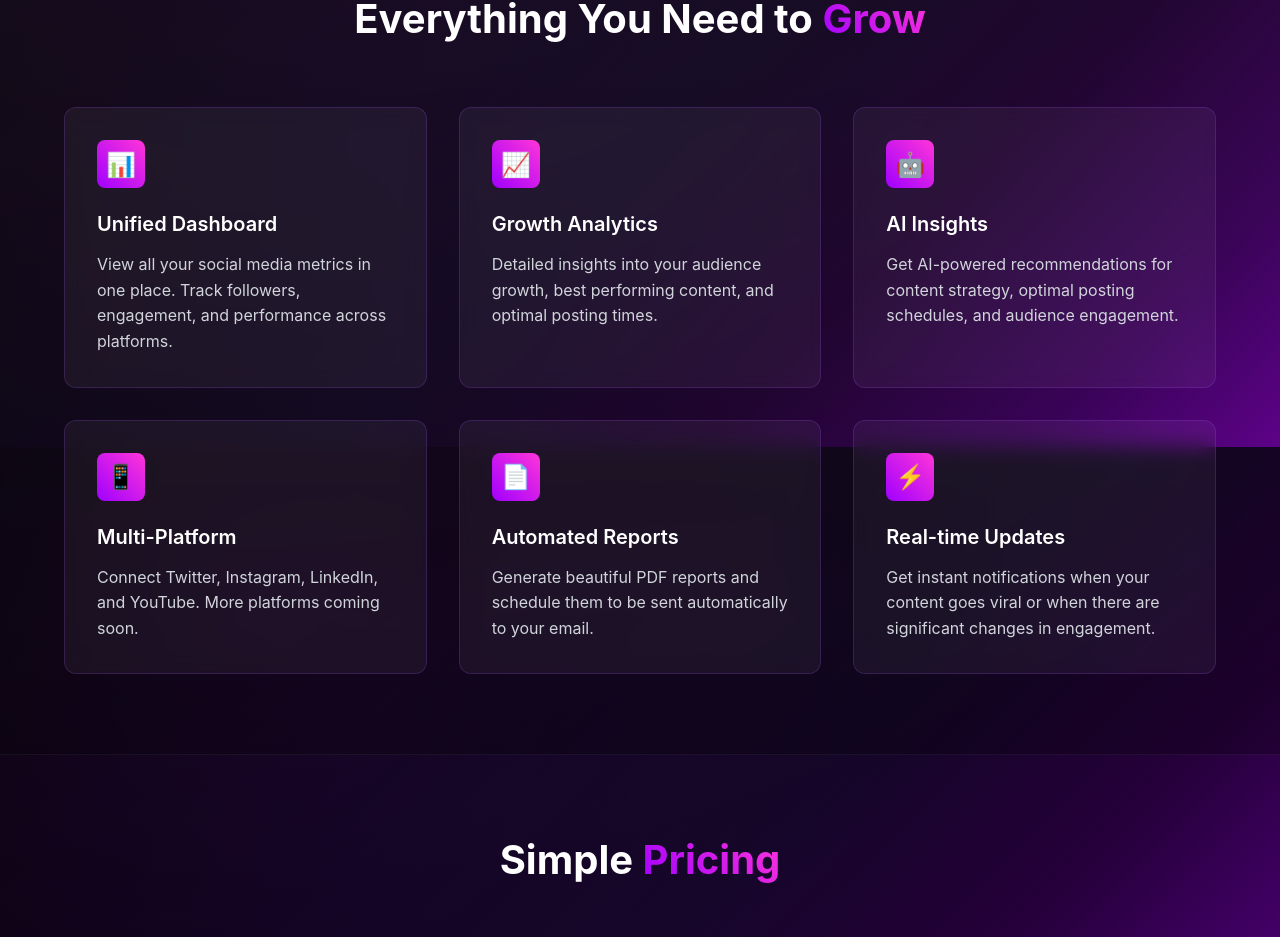
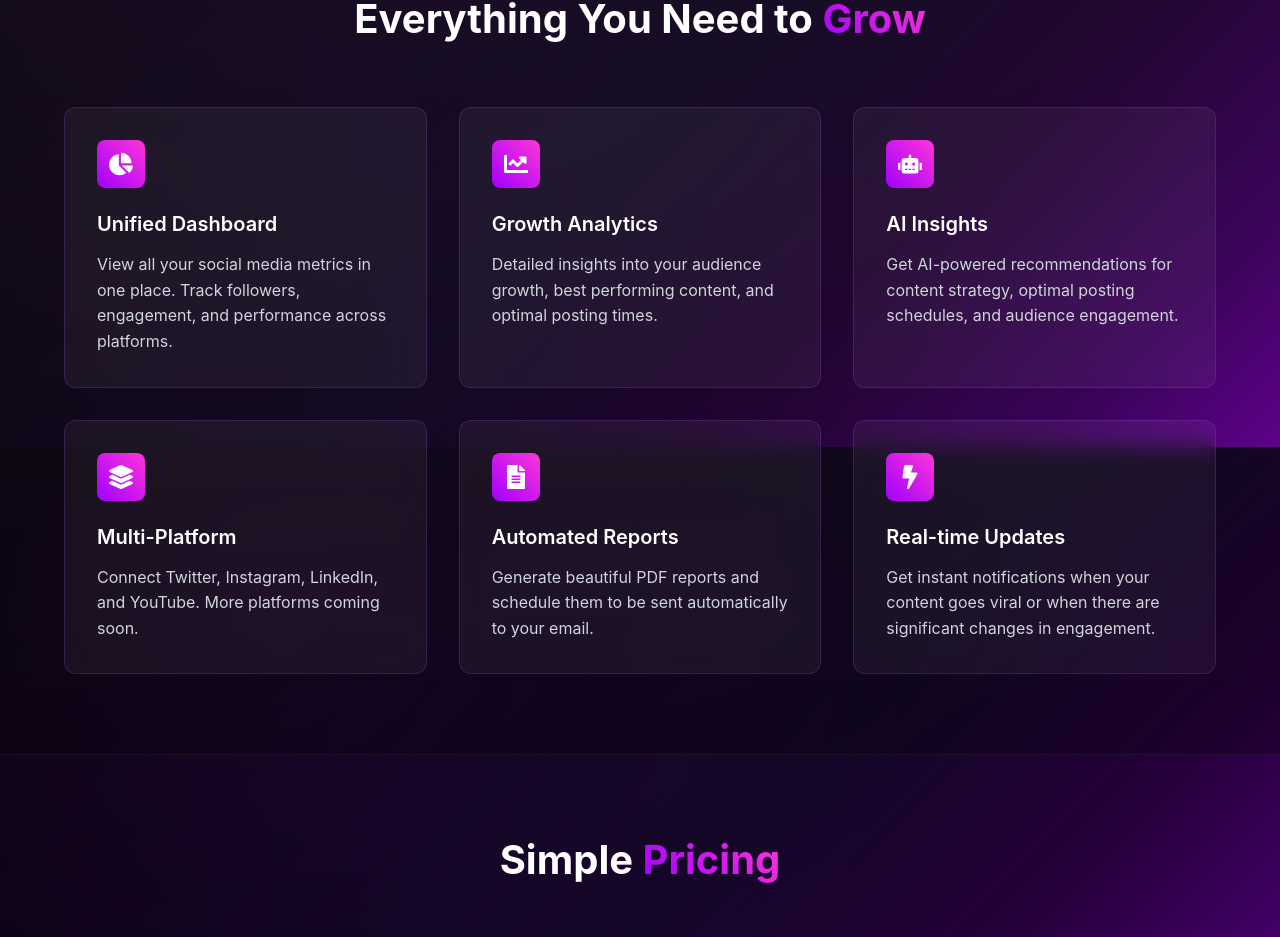
Before and after one commit to yashhhgoswami/SocioVertex-frontend, a React (Vite) app: page / in a window 1280 px wide. Shown: the part 1153-2090 px from the top of the page. Built offline with nearby package versions, Linux system fonts and the light colour scheme.

Commit message:
feat(features): replace emoji placeholders with react-icons for professional look

```diff
--- a/src/pages/LandingPage.jsx
+++ b/src/pages/LandingPage.jsx
@@ -1,7 +1,7 @@
 import React from 'react';
 import './LandingPage.css';
 import SocioVertexLogo from '../assets/logos/SocioVertex.svg';
-import { FaCreditCard, FaChartLine, FaFileAlt, FaTools, FaInstagram, FaLinkedinIn, FaYoutube, FaTwitch, FaFacebookF } from 'react-icons/fa';
+import { FaCreditCard, FaChartLine, FaFileAlt, FaTools, FaInstagram, FaLinkedinIn, FaYoutube, FaTwitch, FaFacebookF, FaChartPie, FaRobot, FaLayerGroup, FaBolt } from 'react-icons/fa';
 import { FaXTwitter, FaTiktok } from 'react-icons/fa6';
 import { Link } from 'react-router-dom';
 
@@ -233,37 +233,37 @@ const LandingPage = () => {
 
           <div className="features-grid">
             <div className="feature-card">
-              <div className="feature-icon">📊</div>
+              <div className="feature-icon" aria-hidden="true"><FaChartPie /></div>
               <h3 className="feature-title">Unified Dashboard</h3>
               <p className="feature-description">View all your social media metrics in one place. Track followers, engagement, and performance across platforms.</p>
             </div>
 
             <div className="feature-card">
-              <div className="feature-icon">📈</div>
+              <div className="feature-icon" aria-hidden="true"><FaChartLine /></div>
               <h3 className="feature-title">Growth Analytics</h3>
               <p className="feature-description">Detailed insights into your audience growth, best performing content, and optimal posting times.</p>
             </div>
 
             <div className="feature-card">
-              <div className="feature-icon">🤖</div>
+              <div className="feature-icon" aria-hidden="true"><FaRobot /></div>
               <h3 className="feature-title">AI Insights</h3>
               <p className="feature-description">Get AI-powered recommendations for content strategy, optimal posting schedules, and audience engagement.</p>
             </div>
 
             <div className="feature-card">
-              <div className="feature-icon">📱</div>
+              <div className="feature-icon" aria-hidden="true"><FaLayerGroup /></div>
               <h3 className="feature-title">Multi-Platform</h3>
               <p className="feature-description">Connect Twitter, Instagram, LinkedIn, and YouTube. More platforms coming soon.</p>
             </div>
 
             <div className="feature-card">
-              <div className="feature-icon">📄</div>
+              <div className="feature-icon" aria-hidden="true"><FaFileAlt /></div>
               <h3 className="feature-title">Automated Reports</h3>
               <p className="feature-description">Generate beautiful PDF reports and schedule them to be sent automatically to your email.</p>
             </div>
 
             <div className="feature-card">
-              <div className="feature-icon">⚡</div>
+              <div className="feature-icon" aria-hidden="true"><FaBolt /></div>
               <h3 className="feature-title">Real-time Updates</h3>
               <p className="feature-description">Get instant notifications when your content goes viral or when there are significant changes in engagement.</p>
             </div>
```
